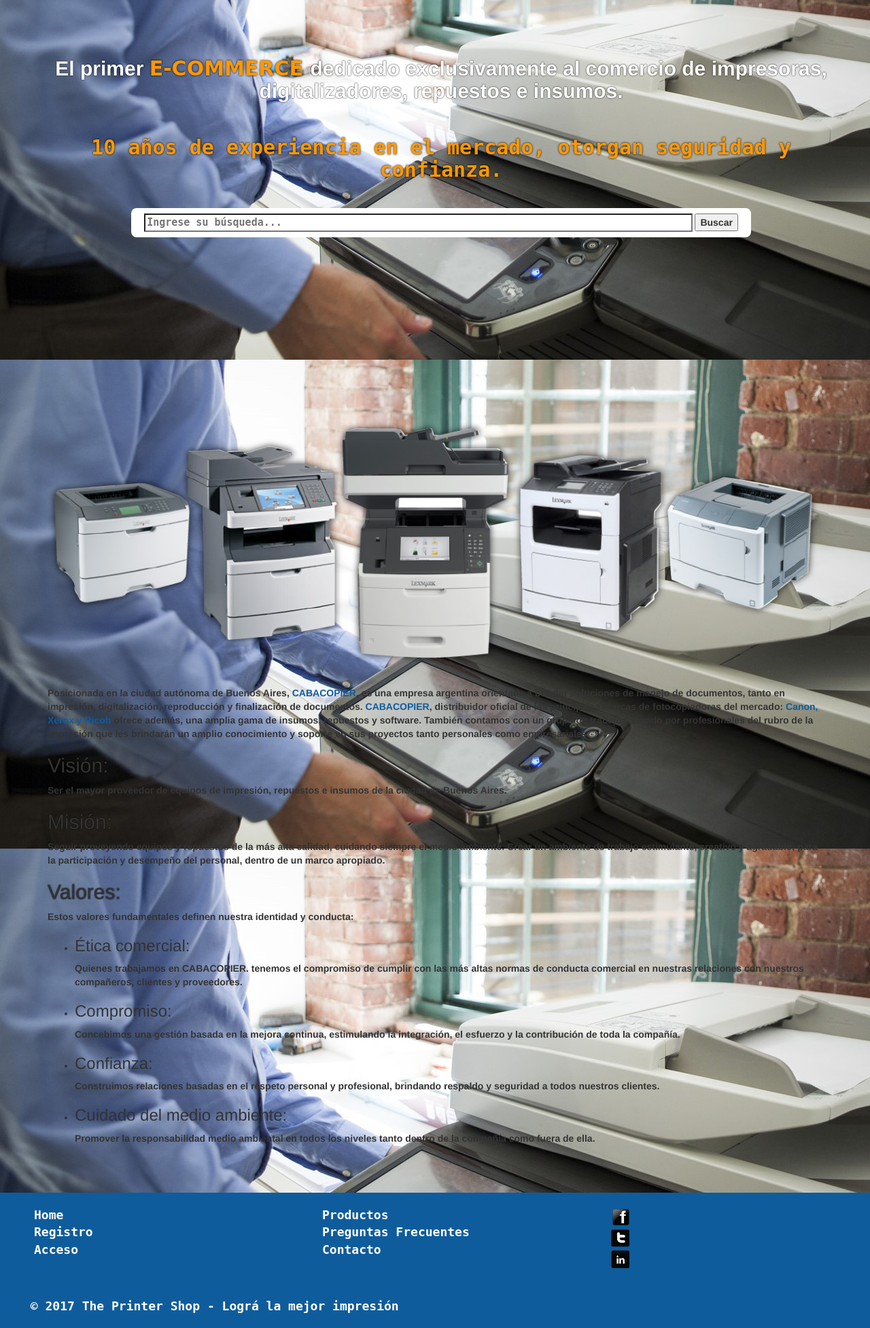
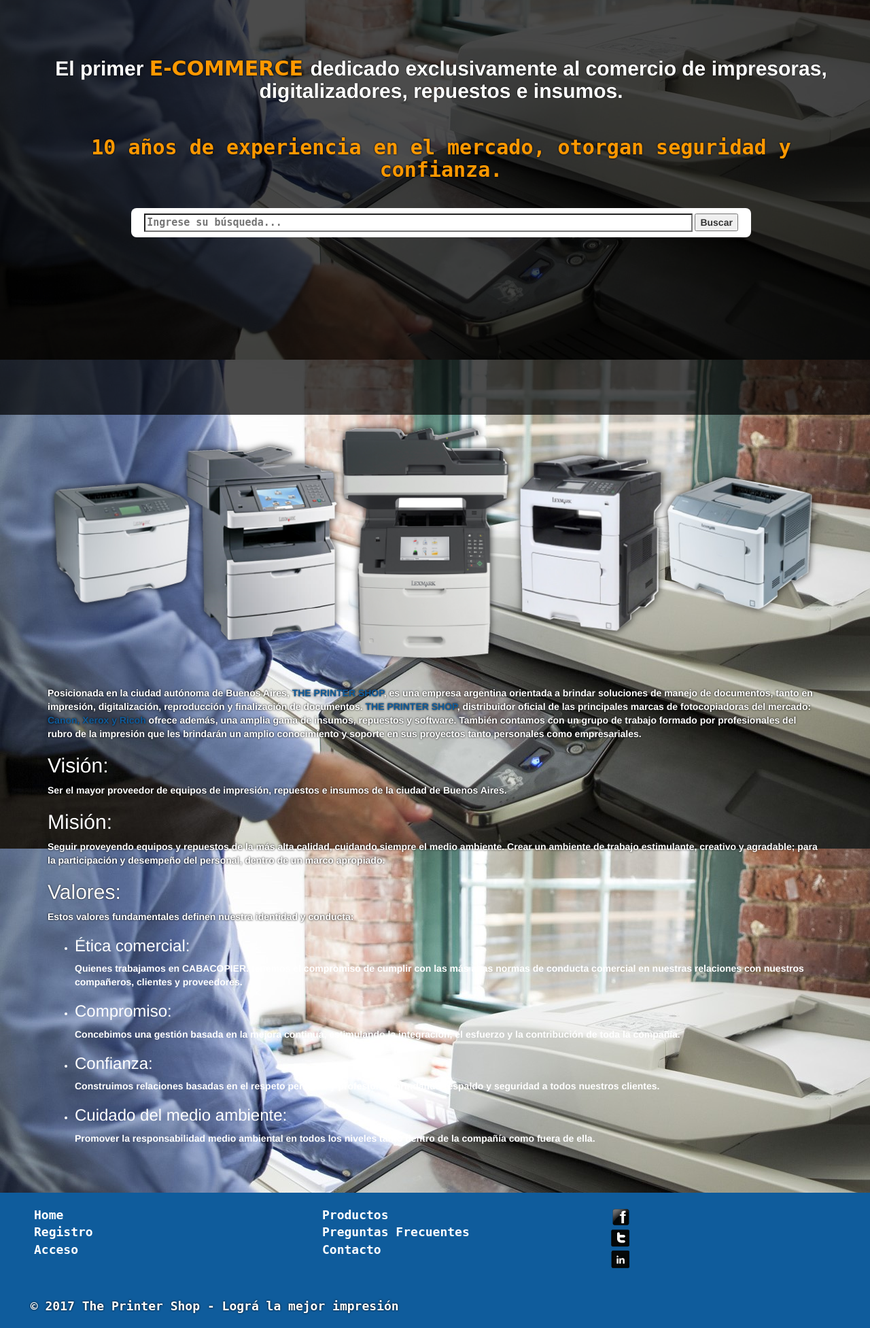
Before and after one commit to memarich/theprintershop, a PHP site: page / in a window 1280 px wide. Shown: the part 190-2143 px from the top of the page at 68% size. Run offline with PHP 8.4, Linux system fonts and the light colour scheme; some libraries are stand-ins or nearby versions; some web fonts are replaced.

Commit message:
Trabajo entregado dia 16/5/2017 con correcciones finales.

```diff
--- a/acceso.php
+++ b/acceso.php
@@ -52,6 +52,12 @@ if ($_POST){
   </head>
 
   <body>
+    <div style="
+    position: fixed;
+    width: 100%;
+    height: 100%;
+    background-color: rgba(0,0,0,0.6);">
+    </div>
    <header class="main-header">
     <div class="container">
       <a href="index.php"><img src="images/logo-02.png" width="367" height="80" class="logo"></a>
--- a/css/styles.css
+++ b/css/styles.css
@@ -12,6 +12,7 @@ body {
    /*'Source Code Pro', monospace, 'Droid Sans Mono', monospace, 'Overpass Mono', monospace, 'Armata', sans-serif, 'Anaheim', 		  sans-serif, 'Nova Square', cursive;*/
   font-size: 22px;
   font-weight: bold;
+
 }
 
 .logo {
@@ -210,6 +211,7 @@ li img {
   padding-top:200px;
   position: relative;
   top:50px;
+  color: color: #f5f5f5;
 }
 
 .product-section {
@@ -239,6 +241,7 @@ li img {
 
 .questions-section h2 {
   font-size: 1.2em;
+  color: white;
 }
 
 .question-article {
@@ -249,6 +252,7 @@ li img {
 .new_user_section h1,.questions-section h1 {
   text-align: center;
   padding-bottom:10px;
+  color: #f5f5f5;
 }
 
 .new_user_section {
@@ -268,12 +272,13 @@ img {
   width: 100%;
 }
 
-h1,h2,h3 {
-  color: #969393;
+h1,h3 {
+  color: ##FFF;
 }
 
 h2,h3 {
   text-align: left;
+  color: #FFF;
 }
 
 h1 {
@@ -287,6 +292,7 @@ h1 {
 
 h2 {
 text-shadow: 0 0 2px black;
+color: WHITE;
 }
 
 span{
@@ -299,6 +305,8 @@ span{
 }
 p {
   text-align: left;
+  color: #FFF;
+  text-shadow: 0 0 3px black;
 }
 
 .access_user_section .recordarme {
--- a/index.php
+++ b/index.php
@@ -22,7 +22,12 @@ require_once("funciones.php");
     <link href="http://code.ionicframework.com/ionicons/2.0.1/css/ionicons.min.css" rel="stylesheet">
   </head>
   <body>
-
+    <div style="
+    position: fixed;
+    width: 100%;
+    height: 100%;
+    background-color: rgba(0,0,0,0.7);">
+    </div>
     <header class="main-header">
 
       <!-- Coloque el login y registro por ahora aqui ********************* -->
@@ -105,27 +110,27 @@ require_once("funciones.php");
    <section class="about-section">
     <div class="container">
     <img src="images/printers-01.png" width="1171" height="431" class="img-responsive">
-<p>Posicionada en la ciudad autónoma de Buenos Aires, <strong>CABACOPIER</strong>, es una empresa argentina orientada a brindar soluciones de manejo de documentos, tanto en impresión, digitalización, reproducción y finalización de documentos. <strong>CABACOPIER</strong>, distribuidor oficial de las principales marcas de fotocopiadoras del mercado: <strong>Canon, Xerox y Ricoh</strong> ofrece además, una amplia gama de insumos, repuestos y software. También contamos con un grupo de trabajo formado por profesionales del rubro de la impresión que les brindarán un amplio conocimiento y soporte en sus proyectos tanto personales como empresariales.</p>
+<p>Posicionada en la ciudad autónoma de Buenos Aires, <strong>THE PRINTER SHOP</strong>, es una empresa argentina orientada a brindar soluciones de manejo de documentos, tanto en impresión, digitalización, reproducción y finalización de documentos. <strong>THE PRINTER SHOP</strong>, distribuidor oficial de las principales marcas de fotocopiadoras del mercado: <strong>Canon, Xerox y Ricoh</strong> ofrece además, una amplia gama de insumos, repuestos y software. También contamos con un grupo de trabajo formado por profesionales del rubro de la impresión que les brindarán un amplio conocimiento y soporte en sus proyectos tanto personales como empresariales.</p>
 
-      <h2>Visión:</h2>
+      <h2 style="color: #FFF;">Visión:</h2>
       <p>Ser el mayor proveedor de equipos de impresión, repuestos e insumos de la ciudad de Buenos Aires.</p>
 
-      <h2>Misión:</h2>
+      <h2 style="color: #FFF;">Misión:</h2>
       <p>Seguir proveyendo equipos y repuestos de la más alta calidad, cuidando siempre el medio ambiente.
       Crear un ambiente de trabajo estimulante, creativo y agradable; para la participación y desempeño del personal, dentro de un marco apropiado.</p>
 
-      <h2>Valores:</h2>
+      <h2 style="color: #FFF;">Valores:</h2>
       <p>Estos valores fundamentales definen nuestra identidad y conducta:</p>
 
       <ul>
 
-          <li><h3>Ética comercial:</h3> Quienes trabajamos en CABACOPIER. tenemos el compromiso de cumplir con las más altas normas de conducta comercial en nuestras relaciones con nuestros compañeros, clientes y proveedores.</li>
+          <li style="color: #FFF;"><h3>Ética comercial:</h3> Quienes trabajamos en CABACOPIER. tenemos el compromiso de cumplir con las más altas normas de conducta comercial en nuestras relaciones con nuestros compañeros, clientes y proveedores.</li>
 
-          <li><h3>Compromiso:</h3> Concebimos una gestión basada en la mejora continua, estimulando la integración, el esfuerzo y la contribución de toda la compañía.</li>
+          <li style="color: #FFF;"><h3>Compromiso:</h3> Concebimos una gestión basada en la mejora continua, estimulando la integración, el esfuerzo y la contribución de toda la compañía.</li>
 
-          <li><h3>Confianza:</h3> Construimos relaciones basadas en el respeto personal y profesional, brindando respaldo y seguridad a todos nuestros clientes.</li>
+          <li style="color: #FFF;"><h3>Confianza:</h3> Construimos relaciones basadas en el respeto personal y profesional, brindando respaldo y seguridad a todos nuestros clientes.</li>
 
-          <li><h3>Cuidado del medio ambiente:</h3> Promover la responsabilidad medio ambiental en todos los niveles tanto dentro de la compañía como fuera de ella.
+          <li style="color: #FFF;"><h3>Cuidado del medio ambiente:</h3> Promover la responsabilidad medio ambiental en todos los niveles tanto dentro de la compañía como fuera de ella.
           </li>
       </ul>
     </div>
--- a/productos.php
+++ b/productos.php
@@ -24,6 +24,12 @@ require_once("funciones.php");
   </head>
 
   <body>
+    <div style="
+    position: fixed;
+    width: 100%;
+    height: 100%;
+    background-color: rgba(0,0,0,0.6);">
+    </div>
    <header class="main-header">
      <!-- Coloque el login y registro por ahora aqui ********************* -->
      <?php if(!estaLogueado()){ ?>
--- a/registro.php
+++ b/registro.php
@@ -117,6 +117,12 @@ if ($_POST){
   </head>
 
   <body>
+    <div style="
+    position: fixed;
+    width: 100%;
+    height: 100%;
+    background-color: rgba(0,0,0,0.6);">
+    </div>
    <header class="main-header">
     <div class="container">
       <a href="index.php"><img src="images/logo-02.png" width="367" height="80" class="logo"></a>
--- a/usuario.json
+++ b/usuario.json
@@ -1,3 +1 @@
-
-{"nombres":"Marcelo","apellido":"Lopez","mail":"mlopez@gmail.com","dni":"17987838","celular":"1154634567","calle":"Salta","numero":"1204","piso":"7","departamento":"A","codpos":"1204","localidad":"La Plata","provincia":"Buenos Aires","pass":"$2y$10$4H3NtgwUqwS7wt06bC4EA.ny6HpGLTwiQJet7xTZaW8iw1KQzSWDG","id":1}
-{"nombres":"Melina","apellido":"Rodriguez","mail":"mrodriguez@yahoo.com","dni":"17987838","celular":"1154634567","calle":"Tucuman","numero":"2300","piso":"9","departamento":"A","codpos":"2506","localidad":"Salta","provincia":"Salta","pass":"$2y$10$.ySo5De5feaZ00.u.inmw.0XXBD.pCrKwMXnbrdiBnuv3bxoRJnsC","id":2}
+{"nombres":"Marcelo","apellido":"Lopez","mail":"mlopez@gmail.com","dni":"17987838","celular":"1154634567","calle":"Miranda","numero":"123","piso":"5","departamento":"f","codpos":"3456","localidad":"Mercedes","provincia":"Buenos Aires","pass":"$2y$10$mMeENsKdCmmiWFalIDmYcuwwROamdiq\/HLZhgEfaDXi0jW9iqhJZC","id":1}
```
Also changed, not shown: contacto.php (+24 -1 lines), preguntas.php (+7 -1 lines), imagenesUsuario/mlopez@gmail.com.jpg.
